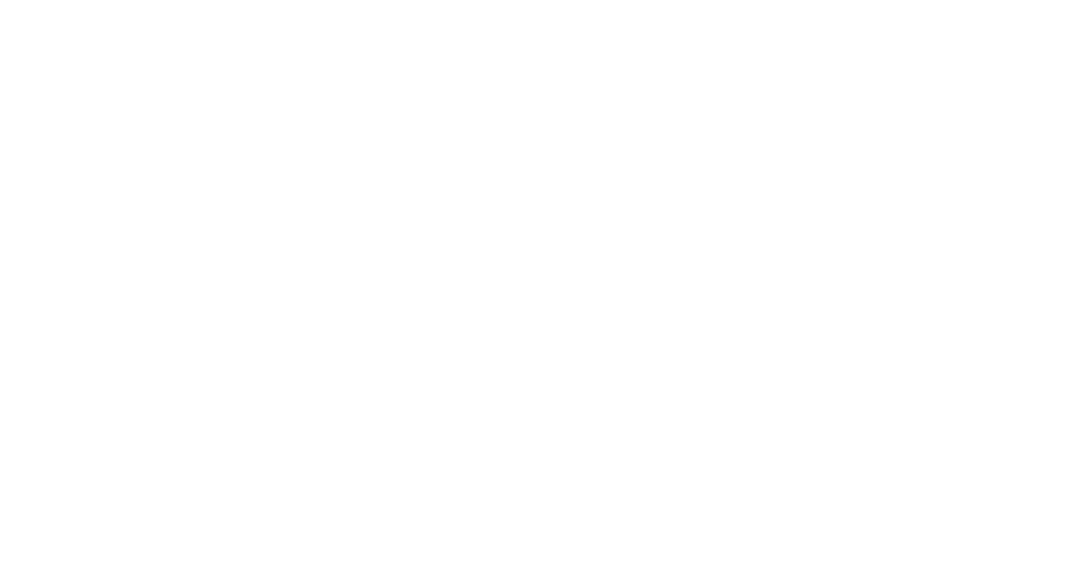
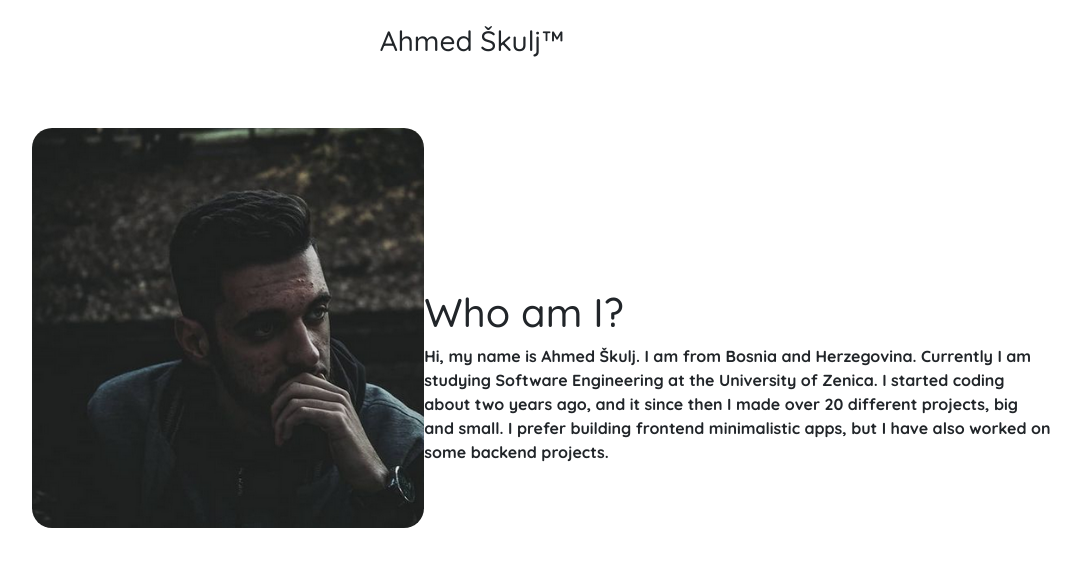
Before and after one commit to ahmedskulj00/portfolio-page, a React (Create React App) app: page / in a window 1280 px wide. Shown: the top 566 px of the page, without its empty margins (168-1249 px from the left). Built offline with nearby package versions, Linux system fonts and the light colour scheme.

Commit message:
AboutMe and Navigation(title) added.

```diff
--- a/package.json
+++ b/package.json
@@ -6,7 +6,9 @@
     "@testing-library/jest-dom": "^5.12.0",
     "@testing-library/react": "^11.2.6",
     "@testing-library/user-event": "^12.8.3",
+    "bootstrap": "^4.6.0",
     "react": "^17.0.2",
+    "react-bootstrap": "^1.5.2",
     "react-dom": "^17.0.2",
     "react-scripts": "4.0.3",
     "web-vitals": "^1.1.1"
--- a/public/index.html
+++ b/public/index.html
@@ -15,6 +15,11 @@
       user's mobile device or desktop. See https://developers.google.com/web/fundamentals/web-app-manifest/
     -->
     <link rel="manifest" href="%PUBLIC_URL%/manifest.json" />
+    <link rel="preconnect" href="https://fonts.gstatic.com" />
+    <link
+      href="https://fonts.googleapis.com/css2?family=Quicksand:wght@300;400;500;600;700&display=swap"
+      rel="stylesheet"
+    />
     <!--
       Notice the use of %PUBLIC_URL% in the tags above.
       It will be replaced with the URL of the `public` folder during the build.
--- /dev/null
+++ b/src/AboutMe.css
@@ -0,0 +1,35 @@
+.about-me {
+  display: flex;
+  justify-content: space-between;
+}
+
+.profile-photo {
+  background: url(./images/My_photo.png);
+  height: 400px;
+  width: 400px;
+  background-size: cover;
+  background-repeat: no-repeat;
+  border-radius: 20px;
+  margin-left: 200px;
+  animation-name: fadeInLeft;
+  animation-duration: 1.5s;
+}
+
+.aboutme-section {
+  padding-top: 20vh;
+  width: 80vh;
+  margin-right: 60px;
+  font-weight: bold;
+  animation: fadeInLeft 1.5s;
+}
+
+@keyframes fadeInLeft {
+  from {
+    opacity: 0;
+    transform: translateX(-100px);
+  }
+  to {
+    opacity: 1;
+    transform: translateX(0);
+  }
+}
--- /dev/null
+++ b/src/AboutMe.js
@@ -0,0 +1,21 @@
+import React from "react";
+import "./AboutMe.css";
+function AboutMe() {
+  return (
+    <div className="about-me">
+      <div className="profile-photo"></div>
+      <div className="aboutme-section">
+        <h1>Who am I?</h1>
+        <p>
+          Hi, my name is Ahmed Škulj. I am from Bosnia and Herzegovina.
+          Currently I am studying Software Engineering at the University of
+          Zenica. I started coding about two years ago, and it since then I made
+          over 20 different projects, big and small. I prefer building frontend
+          minimalistic apps, but I have also worked on some backend projects.
+        </p>
+      </div>
+    </div>
+  );
+}
+
+export default AboutMe;
--- a/src/App.css
+++ b/src/App.css
@@ -1,38 +1,3 @@
-.App {
-  text-align: center;
+* {
+  font-family: "Quicksand", sans-serif;
 }
-
-.App-logo {
-  height: 40vmin;
-  pointer-events: none;
-}
-
-@media (prefers-reduced-motion: no-preference) {
-  .App-logo {
-    animation: App-logo-spin infinite 20s linear;
-  }
-}
-
-.App-header {
-  background-color: #282c34;
-  min-height: 100vh;
-  display: flex;
-  flex-direction: column;
-  align-items: center;
-  justify-content: center;
-  font-size: calc(10px + 2vmin);
-  color: white;
-}
-
-.App-link {
-  color: #61dafb;
-}
-
-@keyframes App-logo-spin {
-  from {
-    transform: rotate(0deg);
-  }
-  to {
-    transform: rotate(360deg);
-  }
-}
--- a/src/App.js
+++ b/src/App.js
@@ -1,7 +1,14 @@
 import "./App.css";
-
+import "bootstrap/dist/css/bootstrap.min.css";
+import Navigation from "./Navigation";
+import AboutMe from "./AboutMe";
 function App() {
-  return <div className="App"></div>;
+  return (
+    <div className="App">
+      <Navigation />
+      <AboutMe />
+    </div>
+  );
 }
 
 export default App;
--- /dev/null
+++ b/src/Navigation.css
@@ -0,0 +1,17 @@
+.title {
+  text-align: center;
+  padding-top: 1.5rem;
+  animation-name: fadeInDown;
+  animation-duration: 1.5s;
+  height: 8rem;
+}
+@keyframes fadeInDown {
+  from {
+    opacity: 0;
+    transform: translateY(-10px);
+  }
+  to {
+    opacity: 1;
+    transform: translateY(0);
+  }
+}
--- /dev/null
+++ b/src/Navigation.js
@@ -0,0 +1,13 @@
+import React from "react";
+import "./Navigation.css";
+function Navigation() {
+  return (
+    <div>
+      <div className="title">
+        <h3>Ahmed Škulj™</h3>
+      </div>
+    </div>
+  );
+}
+
+export default Navigation;
```
Also changed, not shown: src/images/My_photo.png (added), 1 other file (tests, documents, lock files or other folders).
